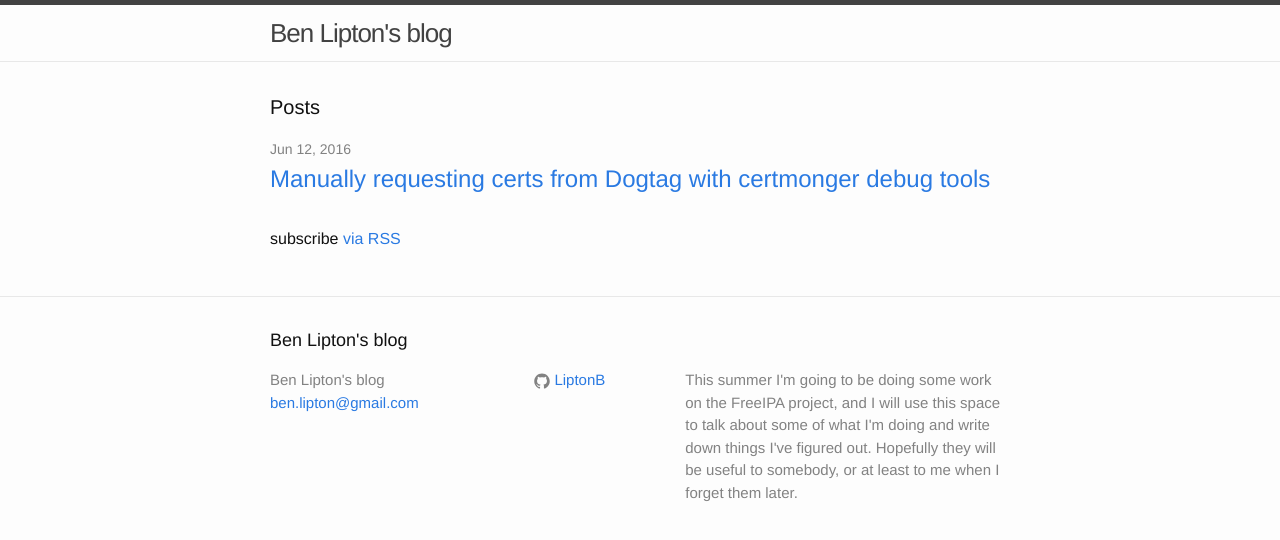
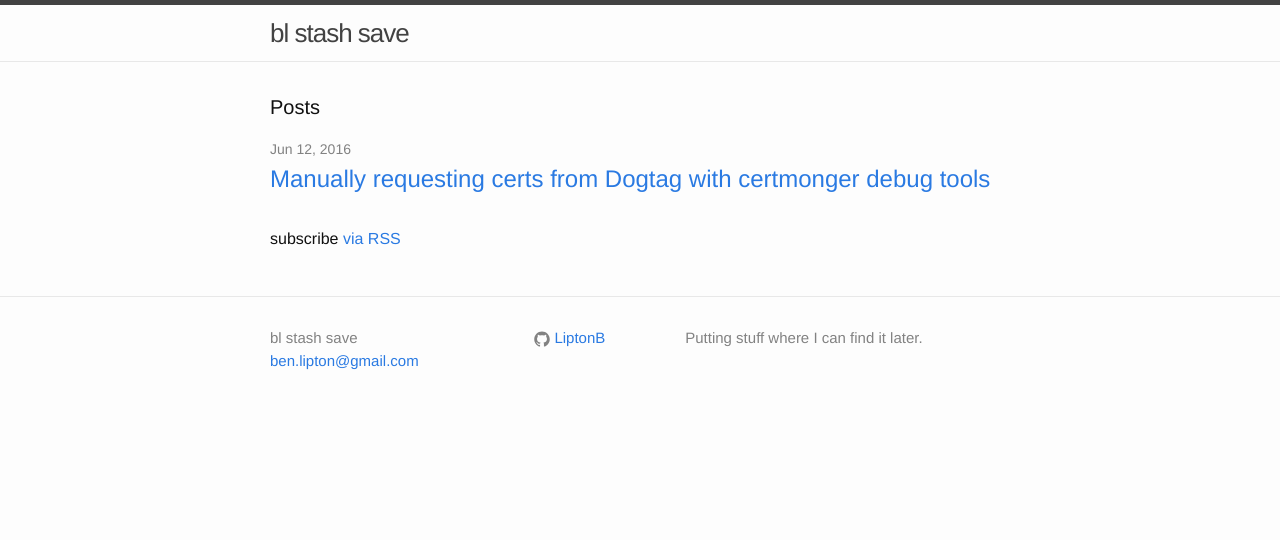
Before and after one commit to LiptonB/LiptonB.github.io, a Jekyll site: the page built from index.html, in a window 1280 px wide. Shown: the top 540 px of the page. Built offline with Jekyll 4.4.1, drawn with Linux system fonts in a browser that asks for light colours.

Commit message:
Improve branding :)

```diff
--- a/_config.yml
+++ b/_config.yml
@@ -6,13 +6,10 @@
 # 'jekyll serve'. If you change this file, please restart the server process.
 
 # Site settings
-title: Ben Lipton's blog
+title: bl stash save
 email: ben.lipton@gmail.com
 description: > # this means to ignore newlines until "baseurl:"
-  This summer I'm going to be doing some work on the FreeIPA project, and I
-  will use this space to talk about some of what I'm doing and write down
-  things I've figured out. Hopefully they will be useful to somebody, or at
-  least to me when I forget them later.
+  Putting stuff where I can find it later.
 baseurl: "" # the subpath of your site, e.g. /blog
 url: "http://blog.benjaminlipton.com" # the base hostname & protocol for your site
 github_username: LiptonB
--- a/_includes/footer.html
+++ b/_includes/footer.html
@@ -1,8 +1,6 @@
 <footer class="site-footer">
 
   <div class="wrapper">
-
-    <h2 class="footer-heading">{{ site.title }}</h2>
 
     <div class="footer-col-wrapper">
       <div class="footer-col footer-col-1">
```
